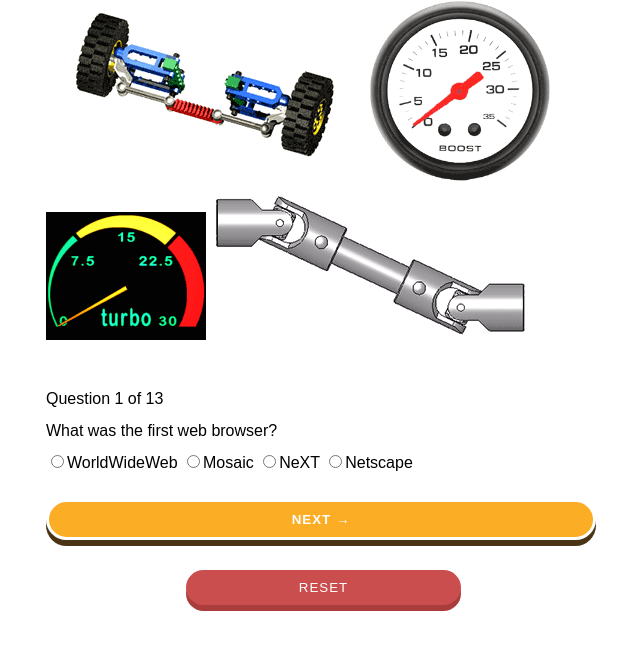
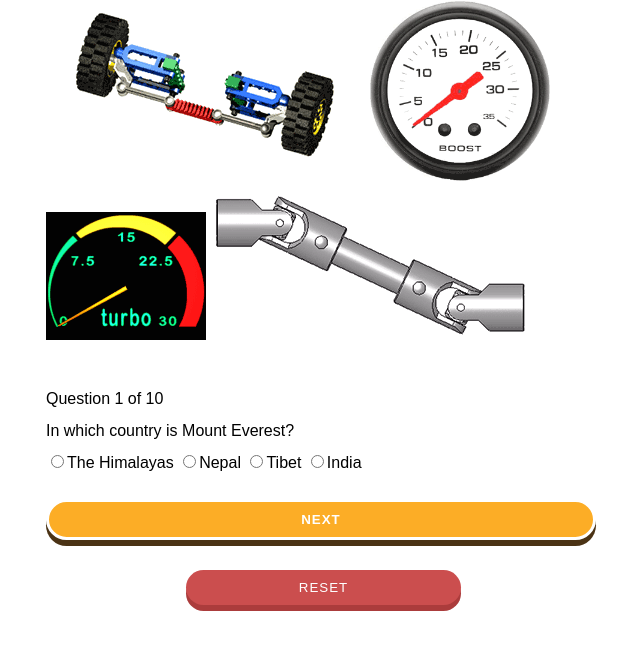
Before and after one commit to medwasfy/trivia-game, a plain HTML site: page index.html in a window 1280 px wide. Both pictures are taken after a click on the button "START". Shown: the part 83-732 px from the top of the page, without its empty margins (319-959 px from the left). Drawn offline with nearby package versions, Linux system fonts and the light colour scheme.

Commit message:
fixed a bug in the create function

```diff
--- a/index.html
+++ b/index.html
@@ -5,8 +5,8 @@
 <link rel="stylesheet" type="text/css" href="css/reset.css"/>
 <link rel="stylesheet" type="text/css" href="css/style.css"/>
 <link href="https://fonts.googleapis.com/css?family=Amatic+SC|Indie+Flower|Playfair+Display|Poppins|Quicksand|Raleway|Work+Sans" rel="stylesheet">
-<title>Quiz</title>
-<script src="http://ajax.googleapis.com/ajax/libs/jquery/1.10.2/jquery.min.js"></script>
+<title>Trivia Game</title>
+<script src="https://code.jquery.com/jquery-3.2.1.min.js"></script>
 
 </head>
 <body>
--- a/js/game.js
+++ b/js/game.js
@@ -1,5 +1,4 @@
-
-// Creates a audio elements
+// Create audio elements to append later
 var $sound = $("<audio preload=auto>");
 $sound.attr("src", "assets/sounds/sound.mp3");
 
@@ -12,8 +11,8 @@ $soundReset.attr("src", "assets/sounds/Horn-winner.mp3");
 //wait for document to laod then run the code
 $(document).ready(function () {
 
-  //select a function to reset the game
-    $(".reset").click(function() {
+    //select a function to reset the game "reload the page"
+    $(".reset").click(function () {
         location.reload(true);
 
     });
@@ -27,115 +26,114 @@ $(document).ready(function () {
         var scoreAry = [];
 
         //array of questions as objects with questions, multiple choice answers, correct answer and score
+        //q=question
+        //c=choices of answers
+        //a=answer
+
         var questions = [{
             q: "What was the first web browser?",
-            s: ["WorldWideWeb", "Mosaic", "NeXT", "Netscape"],
+            c: ["WorldWideWeb", "Mosaic", "NeXT", "Netscape"],
             a: "WorldWideWeb",
             correct: 0
         }, {
             q: "How many websites were on the Internet as of February 2017?",
-            s: ["Almost 10 billion", "Almost 5 billion", "Almost 1 billion", "Almost 25 billion"],
+            c: ["Almost 10 billion", "Almost 5 billion", "Almost 1 billion", "Almost 25 billion"],
             a: "Almost 5 billion",
             correct: 0
         }, {
             q: "How many feet of tape would you find in the typical C60 compact audio cassette?",
-            s: ["281 feet (85 meters)", "196 feet (60 meters)", "842 feet (256 meters)", "98 feet (30 meters)"],
+            c: ["281 feet (85 meters)", "196 feet (60 meters)", "842 feet (256 meters)", "98 feet (30 meters)"],
             a: "281 feet (85 meters)",
             correct: 0
         }, {
             q: "What was the first video game console to have a controller with an integrated mic?",
-            s: ["Sega Master System", "Famicom", "Nintendo 64", "Atari 2600"],
+            c: ["Sega Master System", "Famicom", "Nintendo 64", "Atari 2600"],
             a: "Famicom",
             correct: 0
         }, {
             q: "The PlayStation 2's external design wasn't an original concept by Sony, but was instead borrowed from which unreleased console?",
-            s: ["Sega Neptune", "Atari Falcon040", "Panasonic M2", "Taito Wowow"],
+            c: ["Sega Neptune", "Atari Falcon040", "Panasonic M2", "Taito Wowow"],
             a: "Atari Falcon040",
             correct: 0
         }, {
             q: "In 2010, the United States Air Force used more than a thousand game consoles to build a supercomputer... which one?",
-            s: ["Xbox", "Nintendo Wii", "Xbox 360", "PlayStation 3"],
+            c: ["Xbox", "Nintendo Wii", "Xbox 360", "PlayStation 3"],
             a: "PlayStation 3",
             correct: 0
         }, {
             q: "Charles Babbage is known for creating the first... ?",
-            s: ["Vacuum tube transistor", "Mechanical computer", "Software language", "General-purpose digital computer"],
+            c: ["Vacuum tube transistor", "Mechanical computer", "Software language", "General-purpose digital computer"],
             a: "Mechanical computer",
             correct: 0
         }, {
             q: "Which sign of the zodiac would you be if your birthday was on October 18?",
-            s: ["Virgo", "Cancer", "Libra", "Pices"],
+            c: ["Virgo", "Cancer", "Libra", "Pices"],
             a: "Libra",
             correct: 0
         }, {
-            q: "Which birthstone is associated with the month of May?",
-            s: ["Diamond", "Peridot", "Sapphire", "Emerald"],
-            a: "Emerald",
-            correct: 0
-        }, {
-            q: "What is the capital city of Afghanistan?",
-            s: ["Istanbul", "Constantinople", "Kabul", "Ghazni"],
-            a: "Kabul",
-            correct: 0
-        }, {
             q: "In which country is Mount Everest?",
-            s: ["The Himalayas", "Nepal", "Tibet", "India"],
+            c: ["The Himalayas", "Nepal", "Tibet", "India"],
             a: "Nepal",
             correct: 0
         }, {
             q: "Where is the world's largest desert?",
-            s: ["Western Sahara", "Antartica", "Mongolia", "Saudi Arabia"],
+            c: ["Western Sahara", "Antartica", "Mongolia", "Saudi Arabia"],
             a: "Antartica",
             correct: 0
-        }, {
-            q: "What is the abbreviation for Potassium in the Periodic Table of Elements?",
-            s: ["Po", "Pa", "K", "Ps"],
-            a: "K",
-            correct: 0
-        }];
+        }
+    ];
 
         // initiate a counter to keep track of the game
         var counter = questions.length;
+        var randQuestion = questions[Math.floor(Math.random() * counter)];
 
         //get the question and answer data from the questions array and append it to the #questions div
-        function createQuestion(questions) {
-            for (var i = 0; i < questions.length; i++) {
+        //create and append a NEXT button to move to the next question
+        function createQuestion(randQuestion) {
+            for (var i = 0; i < counter; i++) {
+                //hide start button to allow for NEXT button placehold
                 $(".start").hide();
-                $("#questions").append('<form id="' + i + '" class="center-text"><p>Question ' + (i + 1) + ' of ' + questions.length + '</p><h3 class="question">' + questions[i].q + '</h3>' + radioButtons(questions[i].s, i) + '<button type="submit" class="next">NEXT &#8594;</button></p></form>');
+                //append the questions here
+                $("#questions").append('<form id="' + i + '" class="center-text"><p>Question ' + (i + 1) + ' of ' + counter + '</p><h3 class="question">' + randQuestion.q + '</h3>' + radioButtons(randQuestion.c, i) + '<button type="submit" class="next">NEXT</button></p></form>');
             }
-            //This hides all except the first question:
-            for (var k = questions.length - 1; k > 0; k--) {
+            //questions have been created but wee only want to show one at a time
+            //This hides all except the first question
+            for (var k = counter - 1; k > 0; k--) {
                 $('#' + k).hide();
             }
         }
-        //grab the answer choices from the questions array and returns them to createQuestion()
-        function radioButtons(ary, qNum) {
+        //grab the answer choices from the questions array and returns them to createQuestion() function
+        function radioButtons(arr, questionNumb) {
             var answers = [];
-            for (i = 0; i < ary.length; i++) {
-                answers.push('<label><input type="radio" name="' + qNum + '" value="' + ary[i] + '">' + ary[i] + '</label>');
+            for (var i = 0; i < arr.length; i++) {
+                //could use ` to avoid "''" and many +
+                answers.push('<label><input type="radio" name="' + questionNumb + '" value="' + arr[i] + '">' + arr[i] + '</label>');
             }
             return answers.join(" ");
+            console.log(answer)
+            console.log(arr[i])
         }
 
+
         //add the correct values in the questions array
-        function sumScore(questions) {
+        function sumScore(randQuestion) {
             return scoreAry.reduce(function (previousValue, currentValue, index, array) {
                 return previousValue + currentValue;
             });
         }
 
         //check the user's answer and update the score
-        function checkAnswer(answer, qNum, questions) {
-            if (answer == questions[qNum].a) {
-                questions[qNum].correct = 1;
-                scoreAry.push(questions[qNum].correct);
+        function checkAnswer(answer, questionNumb, randQuestion) {
+            if (answer === questions[questionNumb].a) {
+                randQuestion[questionNumb].correct = 1;
+                scoreAry.push(randQuestion[questionNumb].correct);
             } else {
-                scoreAry.push(questions[qNum].correct);
+                scoreAry.push(randQuestion[questionNumb].correct);
             }
         }
 
-        createQuestion(questions);
-
+        createQuestion(randQuestion);
+        //=============================================================================================
 
         $(".next").click(function (event) {
 
@@ -147,17 +145,17 @@ $(document).ready(function () {
 
 
             //get the question number
-            var qNum = $(this).closest("form").attr("id");
+            var questionNumb = $(this).closest("form").attr("id");
 
             // grab the user's selected answer
-            var userInput = $('input[name=' + qNum + ']:radio:checked').val();
+            var userInput = $('input[name=' + questionNumb + ']:radio:checked').val();
             if (counter > 1) {
-                checkAnswer(userInput, qNum, questions);
-                $("#" + qNum).hide();
-                $("#" + qNum).next().show();
+                checkAnswer(userInput, questionNumb, questions);
+                $("#" + questionNumb).hide();
+                $("#" + questionNumb).next().show();
                 counter--;
-            } else if (counter == 1) {
-                checkAnswer(userInput, qNum, questions);
+            } else if (counter === 1) {
+                checkAnswer(userInput, questionNumb, questions);
                 $("#questions").find("form").remove();
                 $("#questions").append('<h3 class="result"></h3>');
                 $(".result").text('You answered ' + sumScore(questions) + ' questions correctly out of 10.');
```
Lines whose indentation alone changed are shown as unchanged.
